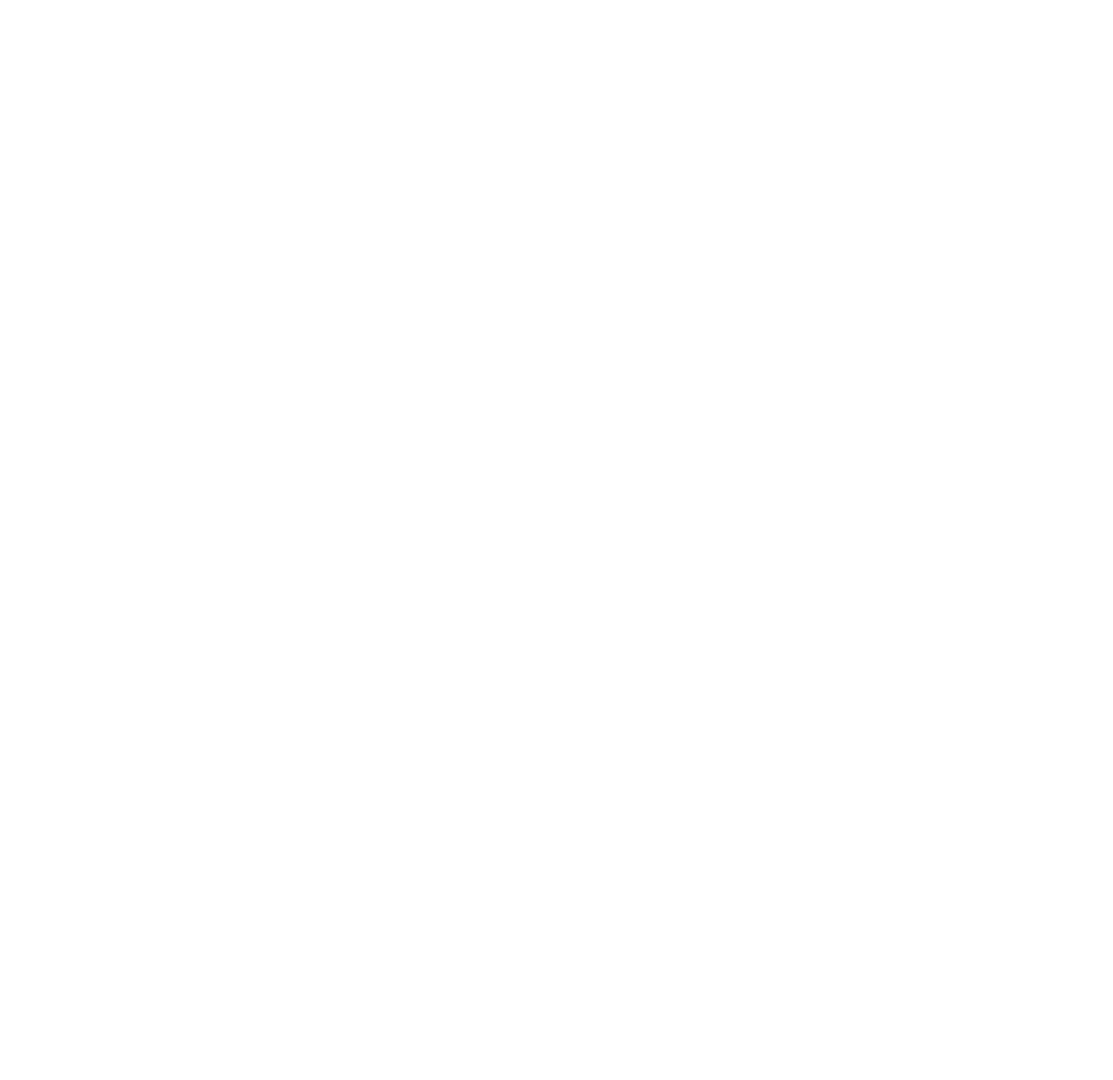
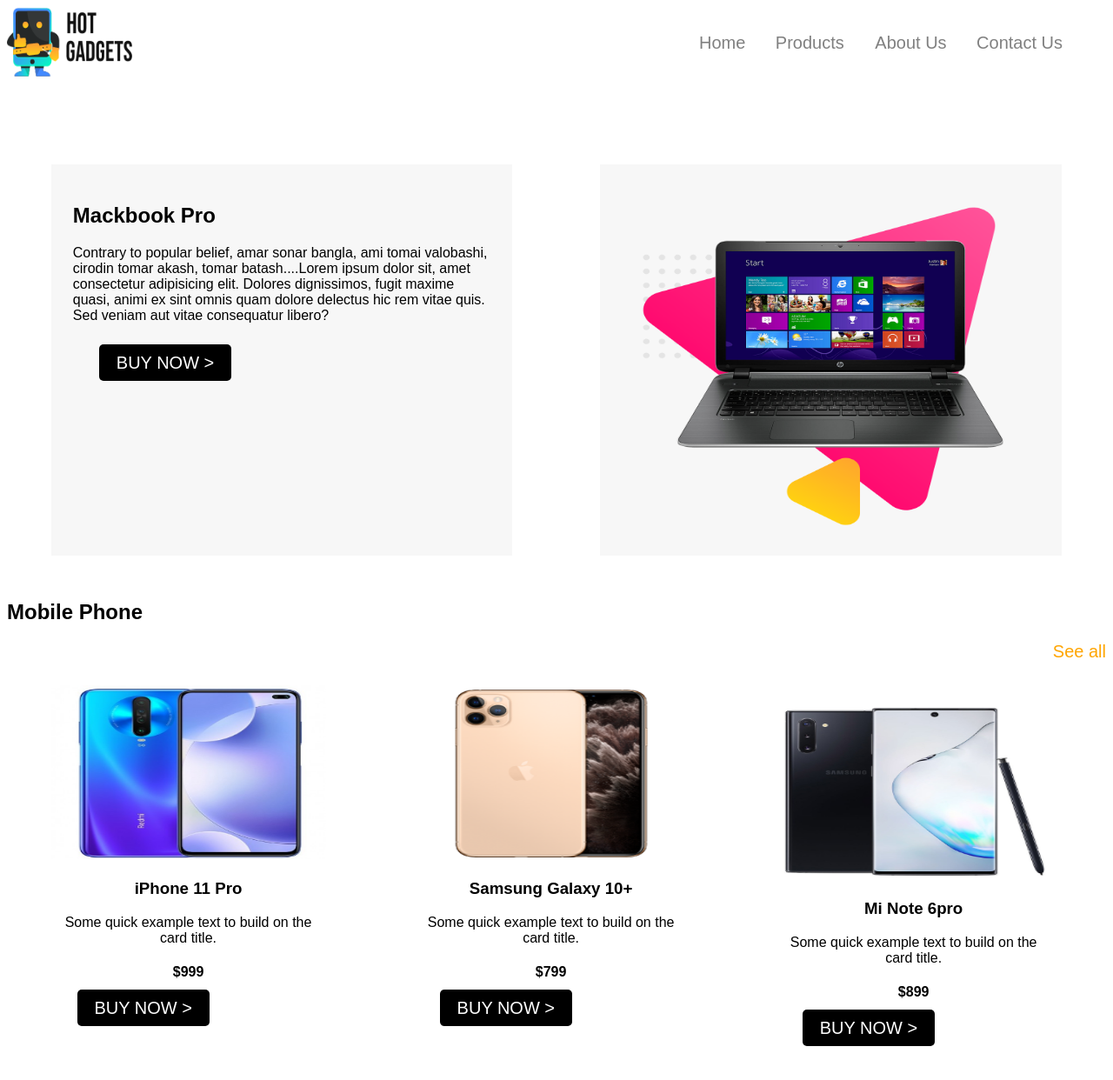
Before and after one commit to Abrarulctg/Hot-gadgets-html, a plain HTML site: page index.html in a window 1280 px wide. Shown: the whole page at 87% size. Before the commit the page ends 800 px from the top, so only its background shows below. Drawn offline with Linux system fonts and the light colour scheme; a web font is replaced by a local one.

Commit message:
Hot-Gadgets Website

```diff
--- a/index.html
+++ b/index.html
@@ -3,9 +3,61 @@
 <head>
     <meta charset="UTF-8">
     <meta name="viewport" content="width=device-width, initial-scale=1.0">
-    <title>Portfolio - Abrarul</title>
+    <title>Hot Gadgets</title>
+    <link rel="stylesheet" href="style.css">
+    <link href="https://fonts.googleapis.com/css?family=ABeeZee&display=swap" rel="stylesheet">
+
 </head>
 <body>
+    <section class="manubar">
+        <img class="logo" src="elements/logo.png">
+        <div class="manu">
+            <a href="#">Home</a>
+            <a href="#">Products </a>
+            <a href="#">About Us</a>
+            <a href="#">Contact Us</a>
+        </div>
+    </section>
+
+    <section class="best-products">
+        <div class="half-width">
+            <h1>Mackbook Pro</h1>
+            <p>Contrary to popular belief, amar sonar bangla, ami tomai valobashi, cirodin tomar akash, tomar batash....Lorem ipsum dolor sit, amet consectetur adipisicing elit. Dolores dignissimos, fugit maxime quasi, animi ex sint omnis quam dolore delectus hic rem vitae quis. Sed veniam aut vitae consequatur libero?</p> <br/>
+            <a class="buynow-btn" href="#">BUY NOW > </a>
+        </div>
+        <div class="half-width">
+            <img src="elements/hotgadget.png">
+        </div>
+    </section>
+    <section class="mobiles">
+        <h2>Mobile Phone</h2>       <a class="see-all" href="#">See all</a>
+
+        <div class="mobile">
+            <img class="phone" src="elements/phone/phone-1.png">
+            <h3 align="center">iPhone 11 Pro</h3>
+            <p align="center">Some quick example text to build on the card title.</p>
+            <h4 align="center">$999</h4>
+            <a class="buynow-btn" href="#">BUY NOW > </a>
+
+        </div>
+
+        <div class="mobile">
+            <img class="phone" src="elements/phone/phone-2.png">
+            <h3 align="center">Samsung Galaxy 10+</h3>
+            <p align="center">Some quick example text to build on the card title.</p>
+            <h4 align="center">$799</h4>
+            <a class="buynow-btn" href="#">BUY NOW > </a>
+        </div>
+
+        <div class="mobile">
+            <img class="phone" src="elements/phone/phone-3.png">
+            <h3 align="center">Mi Note 6pro</h3>
+            <p align="center">Some quick example text to build on the card title.</p>
+            <h4 align="center">$899</h4>
+            <a class="buynow-btn" href="#">BUY NOW > </a>
+        </div>
+
+    </section>
 
 </body>
 </html>
--- a/style.css
+++ b/style.css
@@ -0,0 +1,83 @@
+body{
+    font-family: 'ABeeZee', sans-serif;
+}
+.manubar{
+    height:130px;
+    width:100%;
+}
+.manu{
+    margin:30px;
+    padding-right:20px;
+    text-decoration:none;
+    float:right;
+    color:royalblue;
+}
+a{
+    text-decoration: none;
+    margin-left:30px;
+    color:gray;
+    font-size: 20px;
+}
+.logo{
+    height:80px;
+    width:150px;
+    float:left;
+}
+.best-products{
+    height:400px;
+}
+.buynow-btn{
+    padding:10px 20px;
+    border-radius: 5px;
+    color:white;
+    background-color:black;
+}
+.buynow-btn:hover{
+    padding:13px 23px;
+    border-radius: 5px;
+    color:white;
+    background-color:#4B4B4B;
+    transition: -0.5s;
+}
+
+.half-width{
+    height:100%;
+    width:38%;
+    float:left;
+    margin:4%;
+    padding:2%;
+    background-color:#F7F7F7;
+}
+.half-width:hover{
+    height:100%;
+    width:38%;
+    float:left;
+    margin:4%;
+    padding:2%;
+    background-color:white;
+}
+.half-width img{
+    height:100%;
+    width:100%;
+}
+.mobiles{
+    height:400px;
+    width:100%;
+}
+.mobile{
+    height:100%;
+    width:25%;
+    float:left;
+    padding:2%;
+    margin:2%;
+    border: 10px 20px gray)
+}
+.phone{
+    height:50%;
+    width:100%;
+}
+.see-all{
+    float:right;
+    font-size: 20px;
+    color:orange;
+}
```
Also changed, not shown: elements/Categories/bag.png (added), elements/Categories/pale-order.png (added), elements/Categories/perfume.png (added), elements/Categories/shoe.png (added), elements/banner-products/product-1.png (added), elements/banner-products/slider-1.png (added), elements/banner-products/slider-3.png (added), elements/hot-gadget.png (added), elements/hotgadget.png (added), elements/laptop/product-1.png (added), elements/laptop/product-2.png (added), elements/laptop/product-3.png (added), elements/logo.png (added), elements/phone/phone-1.png (added), 3 more files, 1 other file.
